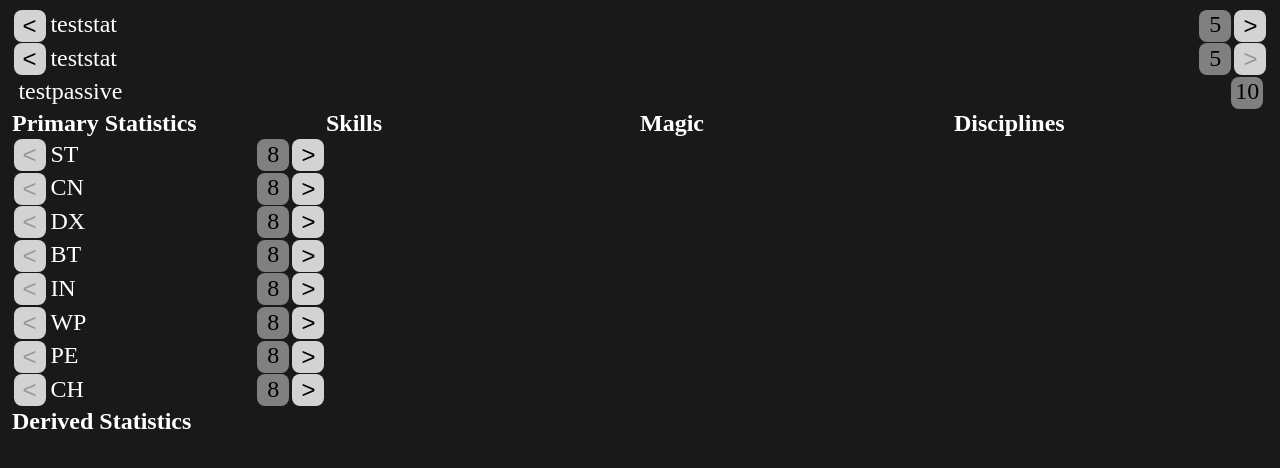
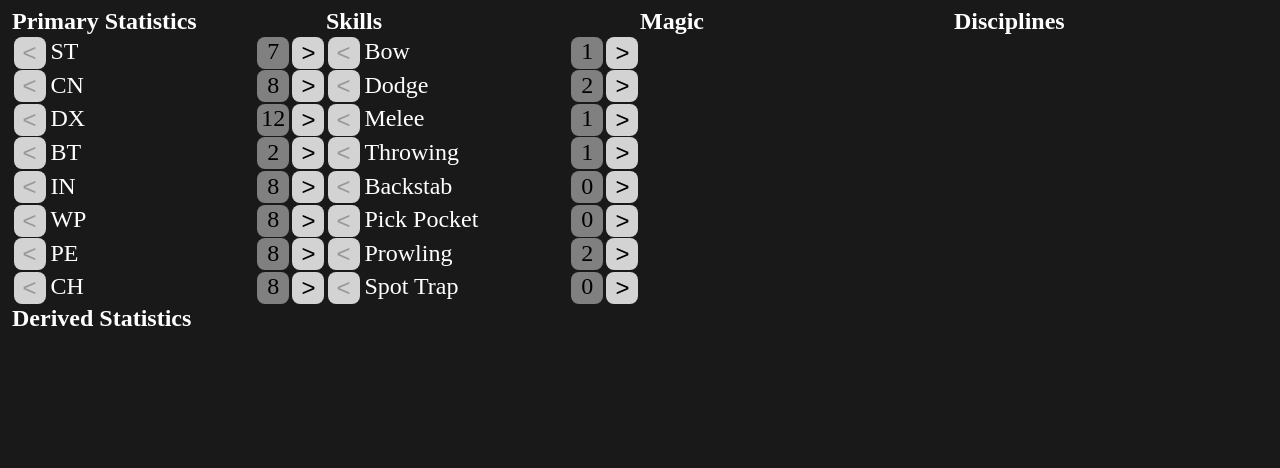
Before and after one commit to limaxophobiac/arcplanner, a React (Vite) app: page / in a window 1280 px wide. Shown: the top 468 px of the page. Built offline with nearby package versions, Linux system fonts and the light colour scheme.

Commit message:
adding skill

```diff
--- a/src/App.jsx
+++ b/src/App.jsx
@@ -1,26 +1,11 @@
-import { useState } from 'react'
+
 import Planner from './Planner.jsx'
 import './App.css'
-import Statdisplay from './statdisplay.jsx'
-import Passivedisplay from './passivedisplay.jsx'
 
 function App() {
-  const [stat, setstat] = useState(5);
-  const [stat2, setstat2] = useState(5);
-  function adder(val){
-    setstat(stat+val);
-  }
-
-  function adder2(val){
-    setstat2(stat2+val);
-  }
 
 
   return ( <>
-
-    <Statdisplay name ="teststat" value={stat} assigned={stat} adder = {adder}/>
-    <Statdisplay name ="teststat" value={stat2} assigned={stat2} adder = {adder2} hasPoints={false}/>
-    <Passivedisplay name="testpassive" value={stat + stat2}/>
     <Planner/>
     </>
   )
--- a/src/Planner.jsx
+++ b/src/Planner.jsx
@@ -1,33 +1,60 @@
 import { useState } from 'react'
 import backgrounds from './backgrounds.js'
 import races from './races.js'
-import blessings from './blessings.js'
+//import blessings from './blessings.js'
 import Statdisplay from './statdisplay.jsx'
 import './Planner.css'
 
-
-
+export default Planner;
 
 function Planner(){
     const [character, setCharacter] = useState(characterFactory());
+
     function addStat(id, val){
         setCharacter({...character, [id]: character[id] + val, unspent: character.unspent - val})
     }
+    function calcPrimary(name){
+        const base = 8 + (name == "ST" && !character.male ? -1 : 0) + (name == "CN" && !character.male ? 1 : 0);
+        return base + character[name] + (backgrounds[character.background].modifiers[name] || 0) + (races[character.race][name] || 0);
+    }
+    function calcSkill(name){
+        return (races[character.race][name] || 0) + (backgrounds[character.background].modifiers[name] || 0) + (character[name]*4);
+    }
+
+    /*
+        Gambling: 0,
+        Haggle: 0,
+        Heal: 0,
+        Persuasion: 0,
+        Repair: 0,
+        Firearms: 0,
+        PickLocks: 0,
+        DisarmTraps: 0,
+    */
     return (
         <div id ="planner">
             <div id="primary">
                 <h2>Primary Statistics</h2>
-                <Statdisplay name="ST" value={8 - !character.male + character.ST} assigned={character.ST} hasPoints={character.unspent > 0} adder = {(val) => addStat("ST", val)}/>
-                <Statdisplay name="CN" value={8 + !character.male + character.CN} assigned={character.CN} hasPoints={character.unspent > 0} adder = {(val) => addStat("CN", val)}/>
-                <Statdisplay name="DX" value={8 + character.DX} assigned={character.DX} hasPoints={character.unspent > 0} adder = {(val) => addStat("DX", val)}/>
-                <Statdisplay name="BT" value={8 + character.BT} assigned={character.BT} hasPoints={character.unspent > 0} adder = {(val) => addStat("BT", val)}/>
-                <Statdisplay name="IN" value={8 + character.IN} assigned={character.IN} hasPoints={character.unspent > 0} adder = {(val) => addStat("IN", val)}/>
-                <Statdisplay name="WP" value={8 + character.WP} assigned={character.WP} hasPoints={character.unspent > 0} adder = {(val) => addStat("WP", val)}/>
-                <Statdisplay name="PE" value={8 + character.PE} assigned={character.PE} hasPoints={character.unspent > 0} adder = {(val) => addStat("PE", val)}/>
-                <Statdisplay name="CH" value={8 + character.CH} assigned={character.CH} hasPoints={character.unspent > 0} adder = {(val) => addStat("CH", val)}/>
+                <Statdisplay name="ST" value={calcPrimary("ST")} assigned={character.ST} hasPoints={character.unspent > 0} adder = {(val) => addStat("ST", val)}/>
+                <Statdisplay name="CN" value={calcPrimary("CN")} assigned={character.CN} hasPoints={character.unspent > 0} adder = {(val) => addStat("CN", val)}/>
+                <Statdisplay name="DX" value={calcPrimary("DX")} assigned={character.DX} hasPoints={character.unspent > 0} adder = {(val) => addStat("DX", val)}/>
+                <Statdisplay name="BT" value={calcPrimary("BT")} assigned={character.BT} hasPoints={character.unspent > 0} adder = {(val) => addStat("BT", val)}/>
+                <Statdisplay name="IN" value={calcPrimary("IN")} assigned={character.IN} hasPoints={character.unspent > 0} adder = {(val) => addStat("IN", val)}/>
+                <Statdisplay name="WP" value={calcPrimary("WP")} assigned={character.WP} hasPoints={character.unspent > 0} adder = {(val) => addStat("WP", val)}/>
+                <Statdisplay name="PE" value={calcPrimary("PE")} assigned={character.PE} hasPoints={character.unspent > 0} adder = {(val) => addStat("PE", val)}/>
+                <Statdisplay name="CH" value={calcPrimary("CH")} assigned={character.CH} hasPoints={character.unspent > 0} adder = {(val) => addStat("CH", val)}/>
             </div>
             <div id="Skills">
                 <h2>Skills</h2>
+                <Statdisplay name="Bow" value={calcSkill("Bow")} assigned={character.Bow} hasPoints={character.unspent > 0} adder = {(val) => addStat("Bow", val)}/>
+                <Statdisplay name="Dodge" value={calcSkill("Dodge")} assigned={character.Dodge} hasPoints={character.unspent > 0} adder = {(val) => addStat("Dodge", val)}/>
+                <Statdisplay name="Melee" value={calcSkill("Melee")} assigned={character.Melee} hasPoints={character.unspent > 0} adder = {(val) => addStat("Melee", val)}/>
+                <Statdisplay name="Throwing" value={calcSkill("Throwing")} assigned={character.Throwing} hasPoints={character.unspent > 0} adder = {(val) => addStat("Throwing", val)}/>
+
+                <Statdisplay name="Backstab" value={calcSkill("Backstab")} assigned={character.Backstab} hasPoints={character.unspent > 0} adder = {(val) => addStat("Backstab", val)}/>
+                <Statdisplay name="Pick Pocket" value={calcSkill("PickPocket")} assigned={character.PickPocket} hasPoints={character.unspent > 0} adder = {(val) => addStat("PickPocket", val)}/>
+                <Statdisplay name="Prowling" value={calcSkill("Prowling")} assigned={character.Prowling} hasPoints={character.unspent > 0} adder = {(val) => addStat("Prowling", val)}/>
+                <Statdisplay name="Spot Trap" value={calcSkill("SpotTrap")} assigned={character.SpotTrap} hasPoints={character.unspent > 0} adder = {(val) => addStat("SpotTrap", val)}/>
             </div>
             <div id="Magic">
                 <h2>Magic</h2>
@@ -46,8 +73,8 @@ function Planner(){
 function characterFactory(){
     return {
         male: true,
-        race: "human",
-        background: 0,
+        race: "halfling",
+        background: 9,
         level: 1,
         unspent: 30,
         ST: 0,
@@ -102,5 +129,3 @@ function characterFactory(){
         Therapeutics: 0
     };
 }
-
-export default Planner;
--- a/src/backgrounds.js
+++ b/src/backgrounds.js
@@ -58,7 +58,7 @@ const backgrounds = [
         name: "Beat with an Ugly Stick",
         races: ["human", "elf", "dwarf", "gnome", "halfling", "halfelf", "halforc", "halfogre"],
         description: "You are ugly. There is just no other word for it, unless you consider 'hideous' a better word. Children flee from you in terror and even the kindest of souls finds it difficult to stand your presence for long. As a result of your countenance, you take an extreme penalty to Beauty (-6), but because you have had to defend yourself from frequent attacks, you gain a bonus to Strength (+2), Dexterity (+2), and a slight bonus to all of your Combat Skills.",
-        modifiers: {BE: -6, ST: 2, DX: 2, Melee: 1, Dodge: 1, Bow: 1, Throwing: 1}
+        modifiers: {BT: -6, ST: 2, DX: 2, Melee: 1, Dodge: 1, Bow: 1, Throwing: 1}
     },
     {
         name: "Bookworm",
@@ -76,7 +76,7 @@ const backgrounds = [
         name: "Bride of Frankenstein",
         races: ["human", "halforc"],
         description: "You were reanimated by a mad scientist to be the bride of his other creation, but somehow you managed to escape before the wedding. You are very well constructed, gaining bonuses to Beauty (+4), Constitution (+4), Electrical Resistance (+20%), and Poison Resistance (+10%), but you have a very slow Dexterity (-4), a damaged brain-larynx connection (you use Dumb Dialogue options), and a susceptibility to fire, Fire Resistance (-10%). You also start out with no money whatsoever.",
-        modifiers: {BE: 4, CN: 4, DX: -4, ERes: 20, PRes: 10, FRes: -10}
+        modifiers: {BT: 4, CN: 4, DX: -4, ERes: 20, PRes: 10, FRes: -10}
     },
     {
         name: "Bully",
@@ -124,7 +124,7 @@ const backgrounds = [
         name: "Débutante",
         races: ["human", "elf", "dwarf", "gnome", "halfling", "halfelf", "halforc", "halfogre"],
         description: "Your family is one of the most influential in all of Arcanum. As a young debutante, you have bonuses to Beauty (+3) and Charisma (+3). Of course, the easy life has made you soft in mind and body. You have penalties in Strength (-1), Dexterity (-1), and all of your Combat Skills.",
-        modifiers: {BE: 3, CH: 3, ST: -1, DX: -1, Melee: -2, Dodge: -2, Bow: -2, Throwing: -2}
+        modifiers: {BT: 3, CH: 3, ST: -1, DX: -1, Melee: -2, Dodge: -2, Bow: -2, Throwing: -2}
     },
     {
         name: "Disenfranchised Gnome",
@@ -220,13 +220,13 @@ const backgrounds = [
         name: "Lady's Man",
         races: ["human", "elf", "dwarf", "gnome", "halfling", "halfelf", "halforc", "halfogre"],
         description: "Women swoon whenever they are near you. Being unusually good-looking, you gain a large bonus to Beauty (+6). Unfortunately, all that primping and powdering has you lacking in the more manly virtues... you lose points in Constitution (-2), Strength (-2), and Dexterity (-2).",
-        modifiers: {BE: 6, CN: -2, ST: -2, DX: -2}
+        modifiers: {BT: 6, CN: -2, ST: -2, DX: -2}
     },
     {
         name: "Mad Doctor",
         races: ["human", "elf", "dwarf", "gnome", "halfling", "halfelf", "halforc", "halfogre"],
         description: "You have performed numerous untested and dangerous medical experiments upon yourself and suffer from the adverse effects. You have bonuses to Intelligence (+2), Perception (+2), Poison Resistances (+20%), Electrical Resistance (+20%), and a bonus to your Healing skill (+1), but you suffer penalties to Beauty (-1), Charisma (-1), Dexterity (-2), and Constitution (-3).",
-        modifiers: {IN: 2, PE: 2, PRes: 20, ERes: 20, BE: -1, CH: -1, DX: -2, CN: -3, Heal: 4}
+        modifiers: {IN: 2, PE: 2, PRes: 20, ERes: 20, BT: -1, CH: -1, DX: -2, CN: -3, Heal: 4}
     },
     {
         name: "Magick Allergy",
@@ -292,7 +292,7 @@ const backgrounds = [
         name: "Raised by Snake Handlers",
         races: ["human", "elf", "dwarf", "gnome", "halfling", "halfelf", "halforc", "halfogre"],
         description: "You receive a 20% increase in your Resistances to poison, but suffer a penalty to your Beauty (-1) due to the large numbers of bite scars on your arms and legs.",
-        modifiers: {PRes: 20, BE: -1}
+        modifiers: {PRes: 20, BT: -1}
     },
     {
         name: "Raised in the Pits",
@@ -316,7 +316,7 @@ const backgrounds = [
         name: "Sent to Charm School",
         races: ["human"],
         description: "Instead of a general education, you were sent to charm school. You gain bonuses to both Beauty (+1) and Charisma (+2), but you lose points in both Intelligence (-1) and Strength (-2).",
-        modifiers: {BE: 1, CH: 2, IN: -1, ST: -2}
+        modifiers: {BT: 1, CH: 2, IN: -1, ST: -2}
     },
     {
         name: "Sheltered Childhood",
@@ -352,13 +352,13 @@ const backgrounds = [
         name: "Super Model",
         races: ["human", "elf", "dwarf", "gnome", "halfling", "halfelf", "halforc", "halfogre"],
         description: "You are a stunningly gorgeous woman, and you have been pampered and coddled all of your life. You gain a tremendous bonus to Beauty (+6) at the cost of Strength (-2) and Intelligence (-4).",
-        modifiers: {BE: 6, ST: -2, IN: -4}
+        modifiers: {BT: 6, ST: -2, IN: -4}
     },
     {
         name: "Suppressed Orcish Looks",
         races: ["halforc"],
         description: "You do not really look very orcish, but you are exceptionally surly. You have a bonus to Beauty (+2), but suffer a penalty to your Charisma (-2).",
-        modifiers: {BE: 2, CH: -2}
+        modifiers: {BT: 2, CH: -2}
     },
     {
         name: "Technophobia",
@@ -376,13 +376,13 @@ const backgrounds = [
         name: "Tough Hide",
         races: ["halforc", "halfogre"],
         description: "You were born with thick, brutish skin. Although you resist damage more than the average bloke does (10%), you unfortunately take a penalty to Beauty (-1).",
-        modifiers: {ResistDamage: 10, BE: -1}
+        modifiers: {ResistDamage: 10, BT: -1}
     },
     {
         name: "Troll Offspring",
         races: ["human", "elf", "dwarf", "gnome", "halfling", "halfelf", "halforc", "halfogre"],
         description: "The gods frowned upon you when you were born. Cursed with both trollish looks and mannerisms, you receive severe penalties to Beauty (-4) and Charisma (-4). As everyone seems to think that you are spawned from monsters or worse, you often find yourself fending off hunters and holy men, and gain bonuses to Strength (+2), Constitution (+2), and Dexterity (+1).",
-        modifiers: {BE: -4, CH: -4, ST: 2, CN: 2, DX: 1}
+        modifiers: {BT: -4, CH: -4, ST: 2, CN: 2, DX: 1}
     },
     {
         name: "Wild Half-Ogre",
--- a/src/races.js
+++ b/src/races.js
@@ -1,12 +1,12 @@
 const races = {
     human: {},
     dwarf: {ST: 1, CN: 1, CH: -1, DX: -1, TechApt: 15, Repair: 2, Firearms: 2, PickLocks: 2, DisarmTraps: 2},
-    elf: {ST: -1, CN: -2, DX: 1, WP: 1, BE: 1, MagickApt: 15, Repair: -2, Firearms: -2, PickLocks: -2, DisarmTraps: -2},
+    elf: {ST: -1, CN: -2, DX: 1, WP: 1, BT: 1, MagickApt: 15, Repair: -2, Firearms: -2, PickLocks: -2, DisarmTraps: -2},
     gnome: {WP: 2, CN: -2, Haggle: 2},
     halfling: {DX: 2, Prowling: 2, Dodge: 1, ST: -3},
-    halfelf: {DX: 1, BE: 1, CN: -1, MagickApt: 5, Repair: -1, Firearms: -1, PickLocks: -1, DisarmTraps: -1},
-    halforc: {ST: 1, CN: 1, Melee: 2, Dodge: 2, PRes: 10, BE: -2, CH: -2},
-    halfogre: {ST: 4, ResistDamage: 10, IN: -4, BE: -1, Prowling: -2}
+    halfelf: {DX: 1, BT: 1, CN: -1, MagickApt: 5, Repair: -1, Firearms: -1, PickLocks: -1, DisarmTraps: -1},
+    halforc: {ST: 1, CN: 1, Melee: 2, Dodge: 2, PRes: 10, BT: -2, CH: -2},
+    halfogre: {ST: 4, ResistDamage: 10, IN: -4, BT: -1, Prowling: -2}
 };
 
 export default races;
```
